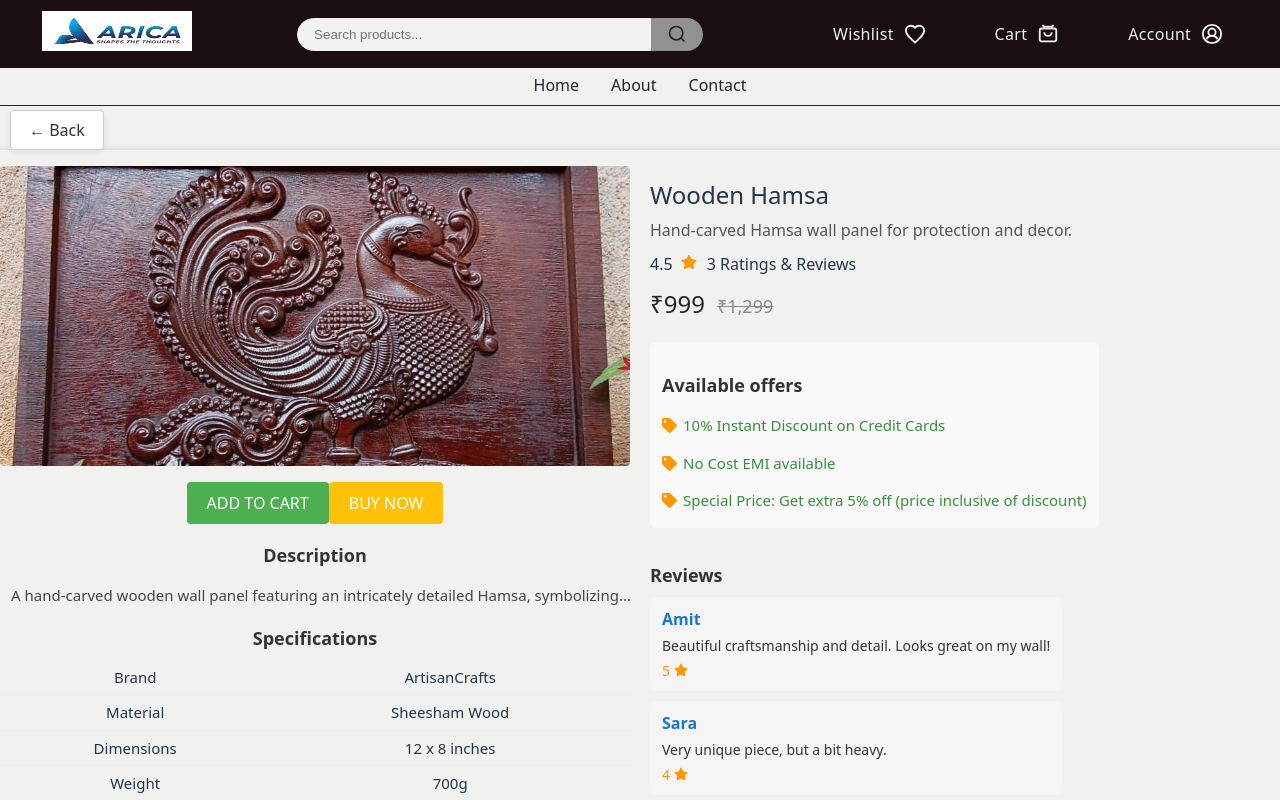
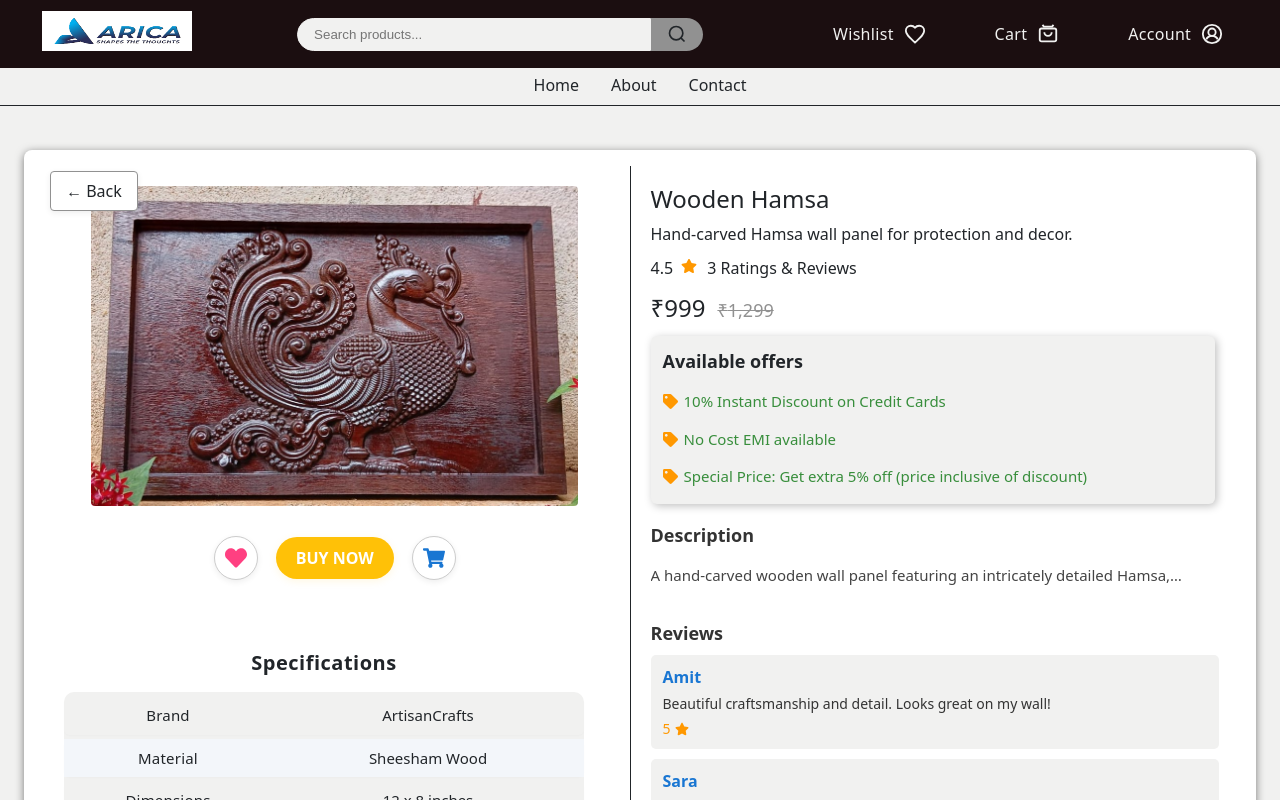
Before and after one commit to vivekbhat0120/HomeMade, a React (Vite) app: page / in a window 1280 px wide. Both pictures are taken after a click on the element 180 px from the left and 322 px from the top of the page. Shown: the top 800 px of the page. Built offline with nearby package versions, Linux system fonts and the light colour scheme.

Commit message:
working on product details page 02

```diff
--- a/src/pages/ProductDetail.jsx
+++ b/src/pages/ProductDetail.jsx
@@ -1,18 +1,25 @@
 import React from 'react';
 import { useParams, useNavigate } from 'react-router-dom';
+import { FaStar, FaTag, FaHeart, FaShoppingCart } from 'react-icons/fa';
 import products from '../Data/Productdata';
 import '../styles/productdetail.scss';
-import { FaStar, FaTag } from 'react-icons/fa';
 
 const ProductDetail = () => {
+  // Hooks
   const { id } = useParams();
   const navigate = useNavigate();
   const product = products.find(p => p.id === parseInt(id));
 
+  // Handle product not found
   if (!product) {
-    return <div className="product-detail-container"><h2>Product not found</h2></div>;
+    return (
+      <div className="product-detail-container">
+        <h2>Product not found</h2>
+      </div>
+    );
   }
 
+  // Destructure product data
   const {
     name,
     shortDescription,
@@ -28,17 +35,15 @@ const ProductDetail = () => {
 
   return (
     <div className="product-detail-container">
-      <button className="back-button" onClick={() => navigate(-1)}>&larr; Back</button>
       <div className="product-detail-card">
+        {/* Image, Actions, Description, Specs Section - now on the left */}
         <div className="product-image-section">
+          <button className="back-button" onClick={() => navigate(-1)}>&larr; Back</button>
           <img src={image} alt={name} className="main-product-image" />
           <div className="action-buttons">
-            <button className="btn btn-add-to-cart">ADD TO CART</button>
+            <button className="btn btn-wish" title="Add to Wishlist"><FaHeart /></button>
             <button className="btn btn-buy-now">BUY NOW</button>
-          </div>
-          <div className="product-description">
-            <h3>Description</h3>
-            <p>{description}</p>
+            <button className="btn btn-cart" title="Add to Cart"><FaShoppingCart /></button>
           </div>
           <div className="product-specifications">
             <h3>Specifications</h3>
@@ -54,6 +59,7 @@ const ProductDetail = () => {
             </table>
           </div>
         </div>
+        {/* Info Section - now on the right */}
         <div className="product-info-section">
           <h1 className="product-title">{name}</h1>
           <div className="product-short-description">{shortDescription}</div>
@@ -63,7 +69,9 @@ const ProductDetail = () => {
           </div>
           <div className="product-price-block">
             <span className="product-price">₹{price.toLocaleString('en-IN')}</span>
-            <span className="product-old-price">₹{oldPrice && oldPrice.toLocaleString('en-IN')}</span>
+            {oldPrice && (
+              <span className="product-old-price">₹{oldPrice.toLocaleString('en-IN')}</span>
+            )}
           </div>
           <div className="available-offers">
             <h3>Available offers</h3>
@@ -72,6 +80,10 @@ const ProductDetail = () => {
                 <FaTag className="offer-icon" /> {offer}
               </p>
             ))}
+          </div>
+          <div className="product-description">
+            <h3>Description</h3>
+            <p>{description}</p>
           </div>
           <div className="product-reviews">
             <h3>Reviews</h3>
--- a/src/styles/_variable.scss
+++ b/src/styles/_variable.scss
@@ -1,7 +1,7 @@
 :root {
   --primary-color: #919191;
   --secondary-color: #f1f1f0;
-  --background-color: #f1f1f0;
+  --white-color: #ffffff;
   --text-color: #212529;
   --accent-color: #e74c3c;
   --wood-color-dark: #1b0e10;
--- a/src/styles/productdetail.scss
+++ b/src/styles/productdetail.scss
@@ -1,7 +1,8 @@
 @use "./../styles/variable" as *;
 
+// Container
 .product-detail-container {
-  margin-top: 150px;
+  margin: 150px 40px 0 40px;
   padding: 0;
   display: flex;
   flex-direction: column;
@@ -9,70 +10,20 @@
   position: relative;
 }
 
-.back-button {
-  position: absolute;
-  top: -40px;
-  left: 10px;
-  background: #fff;
-  border: 1px solid #ccc;
-  border-radius: 4px;
-  padding: 8px 18px;
-  font-size: 16px;
-  color: #333;
-  cursor: pointer;
-  z-index: 10;
-  box-shadow: 0 2px 6px rgba(0,0,0,0.07);
-  transition: background 0.2s, color 0.2s;
-}
-.back-button:hover {
-  background: #f5f5f5;
-  color: #1976d2;
-}
-
+// Card
 .product-detail-card {
+  background: var(--white-color);
   display: flex;
   flex-direction: row;
   justify-content: space-between;
   width: 100%;
   margin-bottom: 20px;
-  box-shadow: 0 2px 8px rgba(0, 0, 0, 0.25);
+  box-shadow: 0 2px 8px rgba(0, 0, 0, 0.5);
   padding: 16px;
   border-radius: 8px;
 }
 
-.product-image-section {
-  width: 50%;
-  margin-right: 20px;
-}
-
-.main-product-image {
-  width: 100%;
-  height: 300px;
-  object-fit: cover;
-  border-radius: 4px;
-}
-
-.action-buttons {
-  margin-top: 10px;
-}
-
-.btn {
-  padding: 10px 20px;
-  border: none;
-  border-radius: 4px;
-  cursor: pointer;
-}
-
-.btn-add-to-cart {
-  background-color: #4CAF50;
-  color: #fff;
-}
-
-.btn-buy-now {
-  background-color: #FFC107;
-  color: #fff;
-}
-
+// Info Section (left in code, first in logical order)
 .product-info-section {
   width: 50%;
   display: flex;
@@ -80,60 +31,61 @@
   align-items: flex-start;
   text-align: left;
 }
-
+.product-title {
+  font-size: 24px;
+  font-weight: 500;
+  color: var(--text-color);
+  margin: 20px 0 10px 0;
+}
 .product-short-description {
   font-size: 16px;
-  color: #555;
+  color: var(--text-color);
   margin-bottom: 10px;
 }
+.product-rating {
+  display: flex;
+  align-items: center;
+  margin-bottom: 10px;
+  color: var(--text-color);
+}
 
+.product-rating span svg {
+  margin-left: 4px;
+  color: #ff9800;
+}
+.reviews-count {
+  margin-left: 10px;
+}
 .product-price-block {
   display: flex;
   align-items: baseline;
   gap: 12px;
-  margin-bottom: 10px;
 }
-
-.product-old-price {
-  font-size: 18px;
-  color: #888;
-  text-decoration: line-through;
-}
-
-.product-title {
-  font-size: 24px;
-  font-weight: 500;
-  margin-bottom: 10px;
-}
-
-.product-rating {
-  display: flex;
-  align-items: center;
-  margin-bottom: 10px;
-}
-
-.reviews-count {
-  margin-left: 10px;
-}
-
 .product-price {
   font-size: 24px;
   font-weight: 500;
   margin-bottom: 10px;
 }
-
+.product-old-price {
+  font-size: 18px;
+  color: var(--primary-color);
+  text-decoration: line-through;
+}
 .available-offers {
-  background: #f9f9f9;
+  max-width: 540px;
+  width: 100%;
+  // border: 1px solid var(--primary-color);
   padding: 12px;
+  background: var(--secondary-color);
   border-radius: 6px;
-  margin-bottom: 16px;
+  margin: 0;
+  box-shadow: 2px 2px 8px rgba(0, 0, 0, 0.25);
   h3 {
-    margin-bottom: 8px;
+    margin: 0;
     font-size: 18px;
-    color: #333;
+    color: var(--text-color);
   }
 }
-
 .offer-item {
   display: flex;
   align-items: center;
@@ -141,33 +93,9 @@
   color: #388e3c;
   margin-bottom: 4px;
 }
-
 .offer-icon {
   margin-right: 6px;
   color: #ff9800;
-}
-
-.product-specifications {
-  margin-bottom: 16px;
-  h3 {
-    margin-bottom: 8px;
-    font-size: 18px;
-    color: #333;
-  }
-}
-
-.spec-table {
-  width: 100%;
-  border-collapse: collapse;
-  td {
-    padding: 6px 10px;
-    border-bottom: 1px solid #eee;
-    font-size: 15px;
-    color: inherit;
-  }
-  tr:last-child td {
-    border-bottom: none;
-  }
 }
 
 .product-description {
@@ -191,12 +119,14 @@
     color: #333;
   }
 }
-
 .review-item {
-  background: #f5f5f5;
+  min-width: 520px;
+  width: 100%;
+  background: var(--secondary-color);
   border-radius: 5px;
   padding: 10px 12px;
   margin-bottom: 10px;
+
   h4 {
     margin: 0 0 4px 0;
     font-size: 16px;
@@ -218,7 +148,153 @@
   }
 }
 
-.product-rating span svg {
-  margin-left: 4px;
-  color: #ff9800;
+// Image/Action/Description/Specs Section
+.product-image-section {
+  width: 50%;
+  margin-right: 20px;
+  border-right: var(--text-color) 1px solid;
 }
+
+// Back Button
+.back-button {
+  position: absolute;
+  top: 5px;
+  left: 10px;
+  background: var(--white-color);
+  border: 1px solid var(--primary-color);
+  border-radius: 4px;
+  padding: 8px 15px;
+  font-size: 16px;
+  color: var(--text-color);
+  cursor: pointer;
+  z-index: 10;
+  box-shadow: 0 2px 6px rgba(0,0,0,0.07);
+  transition: background 0.2s, color 0.2s;
+}
+.product-image-section {
+  position: relative;
+}
+.back-button:hover {
+  background: var(--white-color);
+  color: var(--text-color);
+  border-color: var(--text-color);
+  box-shadow: 2px 2px 8px rgba(0, 0, 0, 0.25);
+}
+
+.main-product-image {
+  margin-top: 20px;
+  width: auto;
+  height: 320px;
+  object-fit: cover;
+  border-radius: 4px;
+}
+.action-buttons {
+  margin: 24px auto 24px auto;
+  display: flex;
+  gap: 18px;
+  align-items: center;
+  justify-content: center;
+  width: 100%;
+  max-width: 320px;
+}
+.btn {
+  padding: 10px 20px;
+  border: none;
+  border-radius: 4px;
+  cursor: pointer;
+  font-size: 16px;
+  display: flex;
+  align-items: center;
+  justify-content: center;
+  transition: background 0.2s, color 0.2s, box-shadow 0.2s;
+}
+.btn-wish, .btn-cart {
+  background: #fff;
+  border: 1px solid #ccc;
+  border-radius: 50%;
+  width: 44px;
+  height: 44px;
+  padding: 0;
+  font-size: 22px;
+  color: #ff4081;
+  display: flex;
+  align-items: center;
+  justify-content: center;
+  box-shadow: 0 2px 6px rgba(0,0,0,0.07);
+}
+.btn-wish:hover {
+  background: #ffe4ef;
+  color: #d81b60;
+  border-color: #d81b60;
+}
+.btn-cart {
+  color: #1976d2;
+}
+.btn-cart:hover {
+  background: #e3f2fd;
+  color: #0d47a1;
+  border-color: #1976d2;
+}
+.btn-buy-now {
+  background-color: #FFC107;
+  color: #fff;
+  font-weight: 600;
+  border-radius: 22px;
+  min-width: 110px;
+  box-shadow: 0 2px 8px rgba(255,193,7,0.12);
+}
+.btn-buy-now:hover {
+  background-color: #ffb300;
+  color: #fff;
+}
+
+.product-specifications {
+  margin: 28px 0 16px 0;
+  // border: 1px solid var(--primary-color);
+  border-radius: 10px;
+  padding: 20px 24px 12px 24px;
+  min-width: 260px;
+  max-width: 520px;
+
+  h3 {
+    margin-bottom: 14px;
+    font-size: 20px;
+    color: var(--text-color);
+    font-weight: 600;
+    letter-spacing: 0.5px;
+  }
+}
+.spec-table {
+  background: var(--secondary-color);
+  width: 100%;
+  border-radius: 10px;
+  border-collapse: separate;
+  border-spacing: 0 4px;
+  font-size: 15px;
+  tr {
+    border-radius: 6px;
+    box-shadow: 0 1px 2px rgba(0,0,0,0.02);
+  }
+  tr:nth-child(even) {
+    background: #f3f6fa;
+  }
+  td {
+    padding: 8px 14px;
+    font-size: 15px;
+    color: var(--text-color);
+    vertical-align: middle;
+  }
+  td:first-child {
+    font-weight: 500;
+    color: var(--text-color);
+    width: 40%;
+    letter-spacing: 0.2px;
+  }
+  td:last-child {
+    color: var(--text-color);
+    width: 60%;
+  }
+  tr:last-child td {
+    border-bottom: none;
+  }
+}
```
